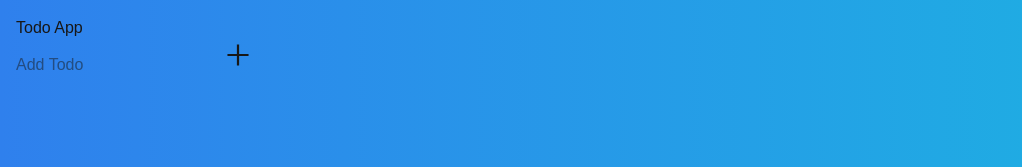
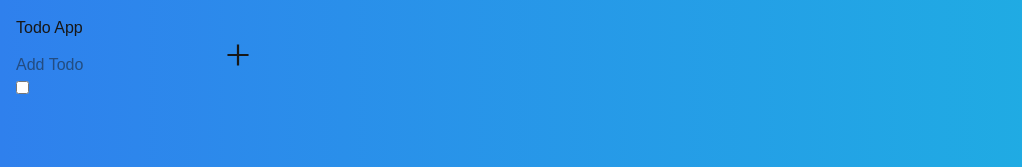
Before and after one commit to AleksandrKompanetc/next_app, a Next.js app: page / in a window 1280 px wide. Shown: the top 167 px of the page, without its empty margins (0-1022 px from the left). Built offline with nearby package versions, Linux system fonts and the light colour scheme.

Commit message:
added styles for Todo component

```diff
--- a/src/app/page.tsx
+++ b/src/app/page.tsx
@@ -1,6 +1,7 @@
 import Image from "next/image";
 import { useState } from "react";
 import { AiOutlinePlus } from 'react-icons/ai';
+import Todo from "@/components/Todo";
 
 const style = {
   bg: `h-screen w-screen p-4 bg-gradient-to-r from-[#2F80ED] to-[#1CB5E0]`,
@@ -12,7 +13,7 @@ const style = {
 }
 
 export default function Home() {
-  const [todos, setTodos] = useState([])
+  const [todos, setTodos] = useState(['Learn React', 'Grint Leetcode'])
 
   return (
     <div className={style.bg}>
@@ -23,7 +24,7 @@ export default function Home() {
           <button className={style.button}><AiOutlinePlus size={30} /></button>
         </form>
         <ul>
-
+          <Todo />
         </ul>
       </div>
     </div>
--- a/src/components/Todo.tsx
+++ b/src/components/Todo.tsx
@@ -1,8 +1,17 @@
 import React from 'react'
+
+const style = {
+  li: ``,
+  row: ``
+}
 
 const Todo = () => {
   return (
-    <div>Todo</div>
+    <li className={style.li}>
+      <div className={style.row}>
+        <input type="checkbox" />
+      </div>
+    </li>
   )
 }
 
```
